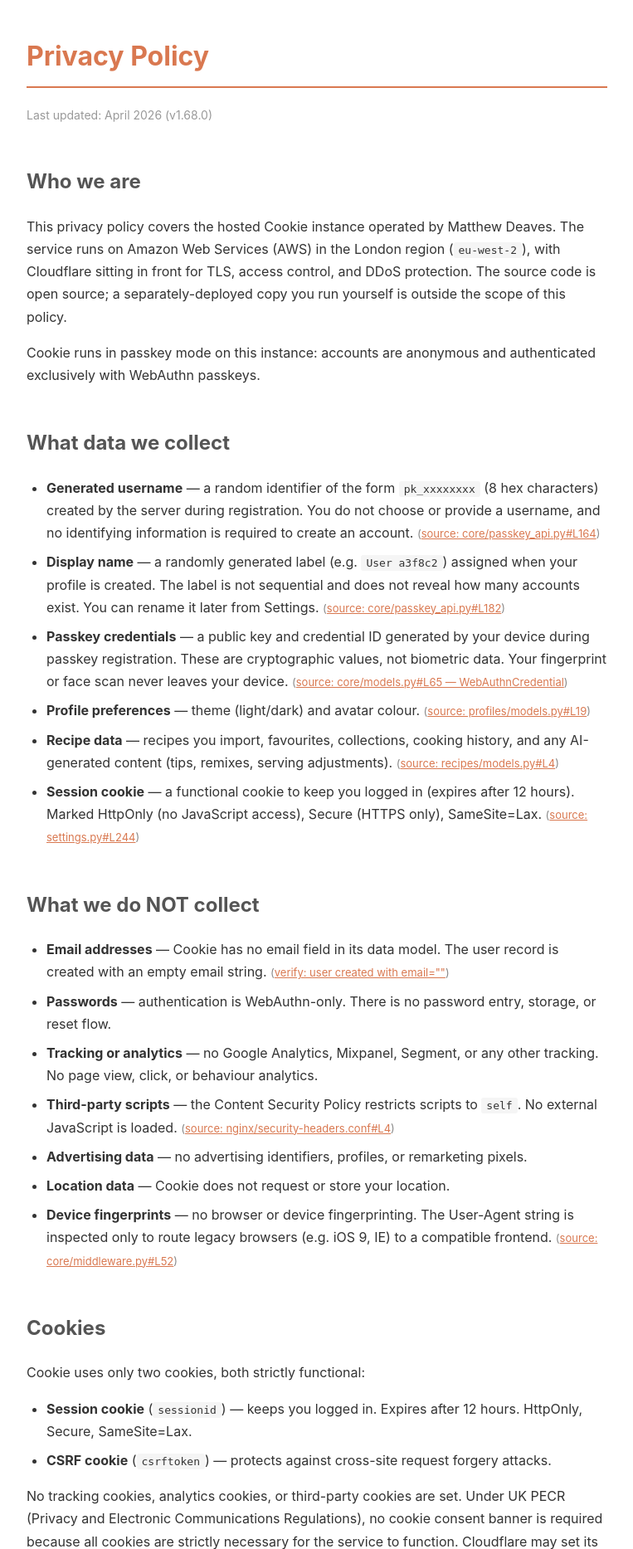
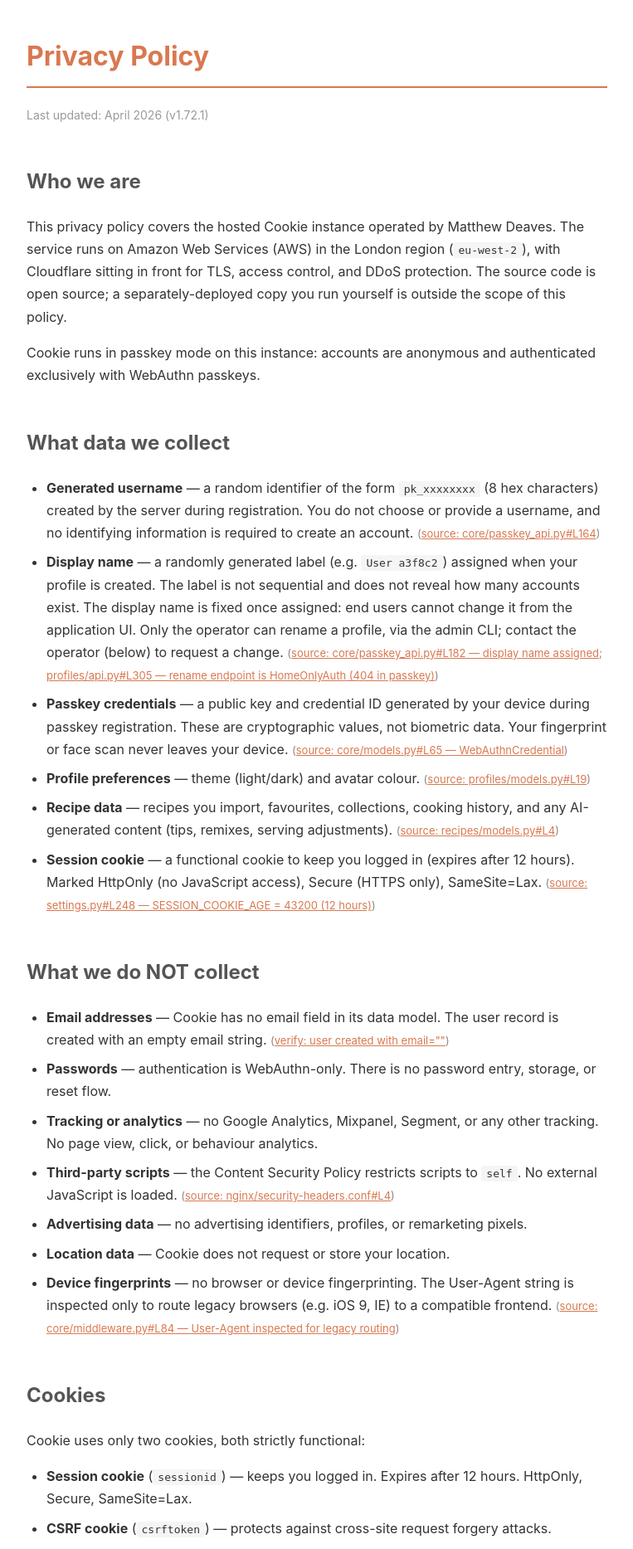
Before and after one commit to matthewdeaves/cookie, a Django app: template apps/core/templates/core/privacy_policy.html in a window 1280 px wide. Shown: the top 1867 px of the page at 83% size, without its empty margins (258-1021 px from the left). Run offline with Django 5.2, Linux system fonts and the light colour scheme; the template is opened without the code that fills it, so the values that code supplies are empty.

Commit message:
docs(privacy): correct passkey-mode rights + refresh permalinks to v1.72.1
In passkey mode the profile-rename endpoint is HomeOnlyAuth-gated (404),
so end users cannot change their display name from the application UI;
only the operator can rename via `cookie_admin rename`. The previous
policy text claimed users could rename from Settings, which was wrong
for the hosted instance (passkey mode).

- Display name "What we collect" entry: replace "You can rename it later
  from Settings" with the accurate operator-only flow, and link both
  `passkey_api.py#L182` (assignment) and `profiles/api.py#L305`
  (HomeOnlyAuth-gated rename endpoint) for verification.
- "Your rights / Rectification": narrow to the only field actually
  user-mutable in passkey mode (theme); display name and avatar colour
  fixed once assigned, with operator contact noted.
- Bump every blob-permalink from v1.68.0 → v1.72.1 and tighten line
  numbers that drifted or pointed at section headers:
    * `core/middleware.py#L52` → `#L84` (User-Agent inspection itself,
      not RequestIDMiddleware __call__)
    * `recipes/services/search.py#L33` → `#L60` (the `async def search`
      that actually forwards the query, not the `SearchResult` dataclass)
    * `core/logging.py#L24` → `#L25` (the explicit allowed-fields tuple,
      not its preceding comment)
    * `cookie/settings.py#L244` → `#L248` (`SESSION_COOKIE_AGE = 43200`,
      not the section header) — applied in both occurrences.
- Bump compose pin in docker-compose.prod.yml: 1.69.0 → 1.72.1.

Co-Authored-By: Claude Opus 4.7 (1M context) <noreply@anthropic.com>

```diff
--- a/apps/core/templates/core/privacy_policy.html
+++ b/apps/core/templates/core/privacy_policy.html
@@ -9,7 +9,7 @@
 </head>
 <body>
   <h1>Privacy Policy</h1>
-  <p class="updated">Last updated: April 2026 (v1.68.0)</p>
+  <p class="updated">Last updated: April 2026 (v1.72.1)</p>
 
   <h2>Who we are</h2>
   <p>This privacy policy covers the hosted Cookie instance operated by Matthew Deaves. The service runs on Amazon Web Services (AWS) in the London region (<code>eu-west-2</code>), with Cloudflare sitting in front for TLS, access control, and DDoS protection. The source code is open source; a separately-deployed copy you run yourself is outside the scope of this policy.</p>
@@ -18,31 +18,31 @@
   <h2>What data we collect</h2>
   <ul>
     <li><strong>Generated username</strong> — a random identifier of the form <code>pk_xxxxxxxx</code> (8 hex characters) created by the server during registration. You do not choose or provide a username, and no identifying information is required to create an account.
-      <span class="source-link">(<a href="https://github.com/matthewdeaves/cookie/blob/v1.68.0/apps/core/passkey_api.py#L164">source: core/passkey_api.py#L164</a>)</span></li>
-    <li><strong>Display name</strong> — a randomly generated label (e.g. <code>User a3f8c2</code>) assigned when your profile is created. The label is not sequential and does not reveal how many accounts exist. You can rename it later from Settings.
-      <span class="source-link">(<a href="https://github.com/matthewdeaves/cookie/blob/v1.68.0/apps/core/passkey_api.py#L182">source: core/passkey_api.py#L182</a>)</span></li>
+      <span class="source-link">(<a href="https://github.com/matthewdeaves/cookie/blob/v1.72.1/apps/core/passkey_api.py#L164">source: core/passkey_api.py#L164</a>)</span></li>
+    <li><strong>Display name</strong> — a randomly generated label (e.g. <code>User a3f8c2</code>) assigned when your profile is created. The label is not sequential and does not reveal how many accounts exist. The display name is fixed once assigned: end users cannot change it from the application UI. Only the operator can rename a profile, via the admin CLI; contact the operator (below) to request a change.
+      <span class="source-link">(<a href="https://github.com/matthewdeaves/cookie/blob/v1.72.1/apps/core/passkey_api.py#L182">source: core/passkey_api.py#L182 — display name assigned</a>; <a href="https://github.com/matthewdeaves/cookie/blob/v1.72.1/apps/profiles/api.py#L305">profiles/api.py#L305 — rename endpoint is HomeOnlyAuth (404 in passkey)</a>)</span></li>
     <li><strong>Passkey credentials</strong> — a public key and credential ID generated by your device during passkey registration. These are cryptographic values, not biometric data. Your fingerprint or face scan never leaves your device.
-      <span class="source-link">(<a href="https://github.com/matthewdeaves/cookie/blob/v1.68.0/apps/core/models.py#L65">source: core/models.py#L65 — WebAuthnCredential</a>)</span></li>
+      <span class="source-link">(<a href="https://github.com/matthewdeaves/cookie/blob/v1.72.1/apps/core/models.py#L65">source: core/models.py#L65 — WebAuthnCredential</a>)</span></li>
     <li><strong>Profile preferences</strong> — theme (light/dark) and avatar colour.
-      <span class="source-link">(<a href="https://github.com/matthewdeaves/cookie/blob/v1.68.0/apps/profiles/models.py#L19">source: profiles/models.py#L19</a>)</span></li>
+      <span class="source-link">(<a href="https://github.com/matthewdeaves/cookie/blob/v1.72.1/apps/profiles/models.py#L19">source: profiles/models.py#L19</a>)</span></li>
     <li><strong>Recipe data</strong> — recipes you import, favourites, collections, cooking history, and any AI-generated content (tips, remixes, serving adjustments).
-      <span class="source-link">(<a href="https://github.com/matthewdeaves/cookie/blob/v1.68.0/apps/recipes/models.py#L4">source: recipes/models.py#L4</a>)</span></li>
+      <span class="source-link">(<a href="https://github.com/matthewdeaves/cookie/blob/v1.72.1/apps/recipes/models.py#L4">source: recipes/models.py#L4</a>)</span></li>
     <li><strong>Session cookie</strong> — a functional cookie to keep you logged in (expires after 12 hours). Marked HttpOnly (no JavaScript access), Secure (HTTPS only), SameSite=Lax.
-      <span class="source-link">(<a href="https://github.com/matthewdeaves/cookie/blob/v1.68.0/cookie/settings.py#L244">source: settings.py#L244</a>)</span></li>
+      <span class="source-link">(<a href="https://github.com/matthewdeaves/cookie/blob/v1.72.1/cookie/settings.py#L248">source: settings.py#L248 — SESSION_COOKIE_AGE = 43200 (12 hours)</a>)</span></li>
   </ul>
 
   <h2>What we do NOT collect</h2>
   <ul>
     <li><strong>Email addresses</strong> — Cookie has no email field in its data model. The user record is created with an empty email string.
-      <span class="source-link">(<a href="https://github.com/matthewdeaves/cookie/blob/v1.68.0/apps/core/passkey_api.py#L168">verify: user created with email=""</a>)</span></li>
+      <span class="source-link">(<a href="https://github.com/matthewdeaves/cookie/blob/v1.72.1/apps/core/passkey_api.py#L168">verify: user created with email=""</a>)</span></li>
     <li><strong>Passwords</strong> — authentication is WebAuthn-only. There is no password entry, storage, or reset flow.</li>
     <li><strong>Tracking or analytics</strong> — no Google Analytics, Mixpanel, Segment, or any other tracking. No page view, click, or behaviour analytics.</li>
     <li><strong>Third-party scripts</strong> — the Content Security Policy restricts scripts to <code>self</code>. No external JavaScript is loaded.
-      <span class="source-link">(<a href="https://github.com/matthewdeaves/cookie/blob/v1.68.0/nginx/security-headers.conf#L4">source: nginx/security-headers.conf#L4</a>)</span></li>
+      <span class="source-link">(<a href="https://github.com/matthewdeaves/cookie/blob/v1.72.1/nginx/security-headers.conf#L4">source: nginx/security-headers.conf#L4</a>)</span></li>
     <li><strong>Advertising data</strong> — no advertising identifiers, profiles, or remarketing pixels.</li>
     <li><strong>Location data</strong> — Cookie does not request or store your location.</li>
     <li><strong>Device fingerprints</strong> — no browser or device fingerprinting. The User-Agent string is inspected only to route legacy browsers (e.g. iOS 9, IE) to a compatible frontend.
-      <span class="source-link">(<a href="https://github.com/matthewdeaves/cookie/blob/v1.68.0/apps/core/middleware.py#L52">source: core/middleware.py#L52</a>)</span></li>
+      <span class="source-link">(<a href="https://github.com/matthewdeaves/cookie/blob/v1.72.1/apps/core/middleware.py#L84">source: core/middleware.py#L84 — User-Agent inspected for legacy routing</a>)</span></li>
   </ul>
 
   <h2>Cookies</h2>
@@ -55,11 +55,11 @@
 
   <h2>Recipe search</h2>
   <p>When you search for recipes, your search query is sent from the server to external recipe websites (such as AllRecipes, Food Network, and other configured sources) to fetch results. Only the query text is sent — no username, session, or identifying information is included. Search results and their images are cached on the server to reduce repeat requests.
-    <span class="source-link">(<a href="https://github.com/matthewdeaves/cookie/blob/v1.68.0/apps/recipes/services/search.py#L33">source: recipes/services/search.py#L33</a>)</span></p>
+    <span class="source-link">(<a href="https://github.com/matthewdeaves/cookie/blob/v1.72.1/apps/recipes/services/search.py#L60">source: recipes/services/search.py#L60 — server-side search method</a>)</span></p>
 
   <h2>Images</h2>
   <p>Recipe images from external sources are downloaded and cached on the server when possible. In rare cases where local caching fails, images may be loaded directly from the original source by your browser, producing a request visible to that source. The Content Security Policy permits image loading from any HTTPS source to support this fallback.
-    <span class="source-link">(<a href="https://github.com/matthewdeaves/cookie/blob/v1.68.0/apps/recipes/services/image_cache.py#L33">source: recipes/services/image_cache.py#L33</a>)</span></p>
+    <span class="source-link">(<a href="https://github.com/matthewdeaves/cookie/blob/v1.72.1/apps/recipes/services/image_cache.py#L33">source: recipes/services/image_cache.py#L33</a>)</span></p>
 
   <h2>AI features and OpenRouter</h2>
   <p>AI features (recipe remixes, serving adjustments, cooking tips, discovery suggestions) are powered by OpenRouter. When you use them:</p>
@@ -68,19 +68,19 @@
     <li>No personal data (username, preferences, browsing history) is included in AI requests.</li>
     <li>AI responses are cached on the server to reduce repeat API calls.</li>
     <li>OpenRouter routes the request to an underlying model provider; see OpenRouter's privacy policy for how they handle request data.
-      <span class="source-link">(<a href="https://github.com/matthewdeaves/cookie/blob/v1.68.0/apps/ai/services/openrouter.py#L34">source: ai/services/openrouter.py#L34</a>)</span></li>
+      <span class="source-link">(<a href="https://github.com/matthewdeaves/cookie/blob/v1.72.1/apps/ai/services/openrouter.py#L34">source: ai/services/openrouter.py#L34</a>)</span></li>
   </ul>
 
   <h2>Server logs</h2>
   <p>Nginx writes access logs containing request paths and User-Agent strings. The client IP recorded is the one Cloudflare forwards via <code>X-Forwarded-For</code>. These logs are used for debugging and abuse investigation only, are stored on the AWS host, and are not shared with third parties. Cloudflare and AWS also generate their own edge and infrastructure logs under their respective privacy policies.</p>
   <p>Application logs never contain passwords or API keys; the allowed structured fields are explicit.
-    <span class="source-link">(<a href="https://github.com/matthewdeaves/cookie/blob/v1.68.0/apps/core/logging.py#L24">source: core/logging.py#L24 — allowed log fields</a>)</span></p>
+    <span class="source-link">(<a href="https://github.com/matthewdeaves/cookie/blob/v1.72.1/apps/core/logging.py#L25">source: core/logging.py#L25 — allowed structured log fields</a>)</span></p>
 
   <h2>Data retention</h2>
   <ul>
     <li>Account data is retained for as long as your account exists.</li>
     <li>Device pairing codes (used to log in legacy devices) expire after 10 minutes and are cleaned up automatically.
-      <span class="source-link">(<a href="https://github.com/matthewdeaves/cookie/blob/v1.68.0/cookie/settings.py#L97">source: settings.py#L97 — 10-minute default</a>; <a href="https://github.com/matthewdeaves/cookie/blob/v1.68.0/apps/core/management/commands/cleanup_device_codes.py#L28">cleanup_device_codes.py#L28 — automatic deletion</a>)</span></li>
+      <span class="source-link">(<a href="https://github.com/matthewdeaves/cookie/blob/v1.72.1/cookie/settings.py#L97">source: settings.py#L97 — 10-minute default</a>; <a href="https://github.com/matthewdeaves/cookie/blob/v1.72.1/apps/core/management/commands/cleanup_device_codes.py#L28">cleanup_device_codes.py#L28 — automatic deletion</a>)</span></li>
     <li>When you delete your account, all associated data (recipes, favourites, collections, history, AI-generated content) is permanently removed from the database.</li>
     <li>Server and edge access logs are retained for a short operational window (weeks, not months) and then rotated out.</li>
   </ul>
@@ -96,7 +96,7 @@
   <p>Under UK GDPR, you have the right to:</p>
   <ul>
     <li><strong>Access</strong> — view all your data via the application interface (recipes, favourites, collections, history).</li>
-    <li><strong>Rectification</strong> — update your display name and preferences from Settings.</li>
+    <li><strong>Rectification</strong> — update your theme preference from Settings. Display name and avatar colour are fixed once assigned in passkey mode; contact the operator (below) to request a display-name change.</li>
     <li><strong>Erasure</strong> — delete your account and all associated data from Settings.</li>
     <li><strong>Data portability</strong> — your recipe data is accessible through the application.</li>
     <li><strong>Object</strong> — contact the operator (below) if you have concerns about data processing.</li>
@@ -105,12 +105,12 @@
   <h2>Data security</h2>
   <ul>
     <li>All connections are encrypted via HTTPS with HSTS (2-year <code>max-age</code>, <code>includeSubDomains</code>, <code>preload</code>).
-      <span class="source-link">(<a href="https://github.com/matthewdeaves/cookie/blob/v1.68.0/nginx/security-headers.conf#L1">source: nginx/security-headers.conf#L1</a>)</span></li>
+      <span class="source-link">(<a href="https://github.com/matthewdeaves/cookie/blob/v1.72.1/nginx/security-headers.conf#L1">source: nginx/security-headers.conf#L1</a>)</span></li>
     <li>Authentication uses WebAuthn passkeys — no passwords to steal or brute-force.</li>
     <li>The OpenRouter API key is encrypted at rest in the database using Fernet symmetric encryption.
-      <span class="source-link">(<a href="https://github.com/matthewdeaves/cookie/blob/v1.68.0/apps/core/encryption.py#L29">source: core/encryption.py#L29 — encrypt_value</a>)</span></li>
+      <span class="source-link">(<a href="https://github.com/matthewdeaves/cookie/blob/v1.72.1/apps/core/encryption.py#L29">source: core/encryption.py#L29 — encrypt_value</a>)</span></li>
     <li>Rate limiting protects authentication and AI endpoints. The limiter uses your IP address (derived from the Cloudflare-forwarded <code>X-Forwarded-For</code> header) as an in-memory key; it is not stored or logged for rate-limiting purposes.
-      <span class="source-link">(<a href="https://github.com/matthewdeaves/cookie/blob/v1.68.0/cookie/settings.py#L281">source: settings.py#L281</a>)</span></li>
+      <span class="source-link">(<a href="https://github.com/matthewdeaves/cookie/blob/v1.72.1/cookie/settings.py#L281">source: settings.py#L281</a>)</span></li>
     <li>Content Security Policy restricts scripts, styles, and connections to same-origin only.</li>
   </ul>
 
@@ -118,12 +118,12 @@
   <p>Cookie is open source. You can verify every claim in this policy by reading the code at the version currently deployed:</p>
   <ul>
     <li><a href="https://github.com/matthewdeaves/cookie">GitHub repository</a> — full source code</li>
-    <li><a href="https://github.com/matthewdeaves/cookie/blob/v1.68.0/apps/core/models.py#L65">Data models (core)</a> — what authentication data is stored</li>
-    <li><a href="https://github.com/matthewdeaves/cookie/blob/v1.68.0/apps/profiles/models.py#L19">Data models (profiles)</a> — what profile data is stored</li>
-    <li><a href="https://github.com/matthewdeaves/cookie/blob/v1.68.0/apps/recipes/models.py#L4">Data models (recipes)</a> — what recipe data is stored</li>
-    <li><a href="https://github.com/matthewdeaves/cookie/blob/v1.68.0/cookie/settings.py#L244">Django settings</a> — cookie configuration, session settings</li>
-    <li><a href="https://github.com/matthewdeaves/cookie/blob/v1.68.0/nginx/security-headers.conf#L1">Security headers</a> — CSP, HSTS, and other protections</li>
-    <li><a href="https://github.com/matthewdeaves/cookie/blob/v1.68.0/.specify/memory/constitution.md">Project constitution</a> — privacy-by-architecture principles</li>
+    <li><a href="https://github.com/matthewdeaves/cookie/blob/v1.72.1/apps/core/models.py#L65">Data models (core)</a> — what authentication data is stored</li>
+    <li><a href="https://github.com/matthewdeaves/cookie/blob/v1.72.1/apps/profiles/models.py#L19">Data models (profiles)</a> — what profile data is stored</li>
+    <li><a href="https://github.com/matthewdeaves/cookie/blob/v1.72.1/apps/recipes/models.py#L4">Data models (recipes)</a> — what recipe data is stored</li>
+    <li><a href="https://github.com/matthewdeaves/cookie/blob/v1.72.1/cookie/settings.py#L248">Django settings</a> — cookie configuration, session settings</li>
+    <li><a href="https://github.com/matthewdeaves/cookie/blob/v1.72.1/nginx/security-headers.conf#L1">Security headers</a> — CSP, HSTS, and other protections</li>
+    <li><a href="https://github.com/matthewdeaves/cookie/blob/v1.72.1/.specify/memory/constitution.md">Project constitution</a> — privacy-by-architecture principles</li>
   </ul>
 
   <h2>Contact</h2>
--- a/docker-compose.prod.yml
+++ b/docker-compose.prod.yml
@@ -24,7 +24,7 @@ services:
       retries: 5
 
   web:
-    image: ghcr.io/matthewdeaves/cookie:1.69.0
+    image: ghcr.io/matthewdeaves/cookie:1.72.1
     container_name: cookie-prod
     ports:
       - "80:80"
```
